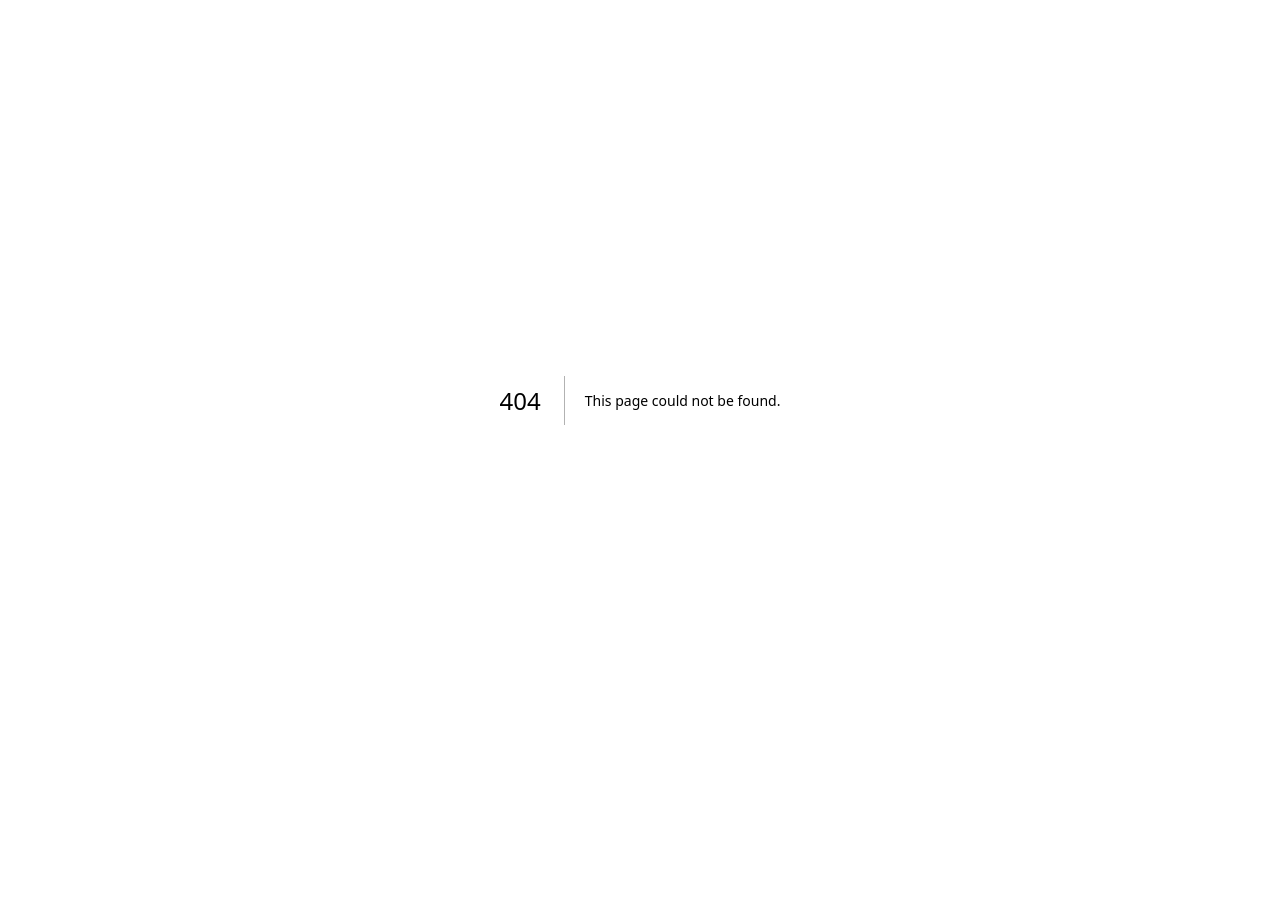
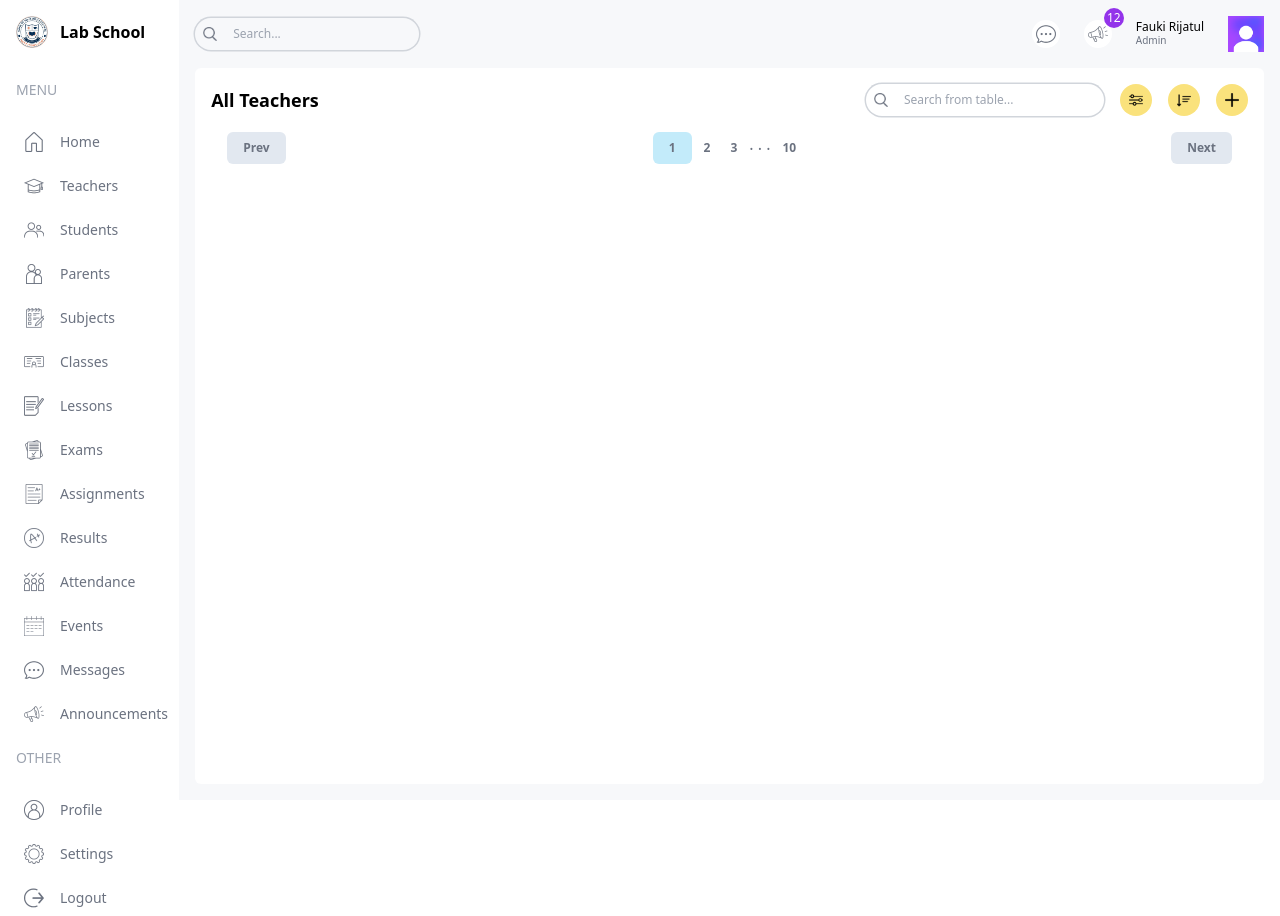
Before and after one commit to faukirijatul/school-management-nextjs, a Next.js app: page /list/teachers in a window 1280 px wide. Before the commit this address had no page. Before the commit the page ends 800 px from the top, so only its background shows below. Built offline with nearby package versions, Linux system fonts and the light colour scheme.

Commit message:
feat: add table list UI part 1

```diff
--- /dev/null
+++ b/src/app/(dashboard)/list/teachers/page.tsx
@@ -0,0 +1,39 @@
+import Pagination from "@/components/Pagination";
+import TableSearch from "@/components/TableSearch";
+import Image from "next/image";
+import React from "react";
+
+const TeachersListPage = () => {
+  return (
+    <div className="bg-white p-4 rounded-md flex-1 m-4 mt-0">
+      {/* TOP */}
+      <div className="flex items-center justify-between">
+        <h1 className="hidden md:block text-lg font-semibold">All Teachers</h1>
+        <div className="flex flex-col md:flex-row items-center gap-4 w-full md:w-auto">
+          <TableSearch />
+          <div className="flex items-center gap-4 self-end">
+            <button className="w-8 h-8 flex items-center justify-center rounded-full bg-labYellow">
+              <Image src="/filter.png" alt="add" width={14} height={14} />
+            </button>
+            <button className="w-8 h-8 flex items-center justify-center rounded-full bg-labYellow">
+              <Image src="/sort.png" alt="add" width={14} height={14} />
+            </button>
+            <button className="w-8 h-8 flex items-center justify-center rounded-full bg-labYellow">
+              <Image src="/plus.png" alt="add" width={14} height={14} />
+            </button>
+          </div>
+        </div>
+      </div>
+
+      {/* TABLE */}
+      <div></div>
+
+      {/* PAGINATION */}
+      <div>
+        <Pagination />
+      </div>
+    </div>
+  );
+};
+
+export default TeachersListPage;
--- /dev/null
+++ b/src/components/Pagination.tsx
@@ -0,0 +1,25 @@
+import React from "react";
+
+const Pagination = () => {
+  return (
+    <div className="p-4 flex justify-between items-center text-gray-500">
+      <button className="py-2 px-4 rounded-md bg-slate-200 text-xs font-semibold disabled:opacity-75 disabled:cursor-not-allowed">
+        Prev
+      </button>
+
+      <div className="flex gap-1">
+        <button className="py-2 px-4 rounded-md bg-labSky text-xs font-semibold">1</button>
+        <button className="py-2 px-2 rounded-md text-xs font-semibold">2</button>
+        <button className="py-2 px-2 rounded-md text-xs font-semibold">3</button>
+        <span>. . .</span>
+        <button className="py-2 px-2 rounded-md text-xs font-semibold">10</button>
+      </div>
+
+      <button className="py-2 px-4 rounded-md bg-slate-200 text-xs font-semibold disabled:opacity-75 disabled:cursor-not-allowed">
+        Next
+      </button>
+    </div>
+  );
+};
+
+export default Pagination;
--- /dev/null
+++ b/src/components/TableSearch.tsx
@@ -0,0 +1,17 @@
+import Image from "next/image";
+import React from "react";
+
+const TableSearch = () => {
+  return (
+    <div className="w-full md:w-auto flex items-center gap-2 text-xs rounded-full ring-[1.5px] ring-gray-300 px-2">
+      <Image src="/search.png" alt="search" width={14} height={14} />
+      <input
+        type="text"
+        placeholder="Search from table..."
+        className="w-[200px] p-2 bg-transparent outline-none"
+      />
+    </div>
+  );
+};
+
+export default TableSearch;
```
